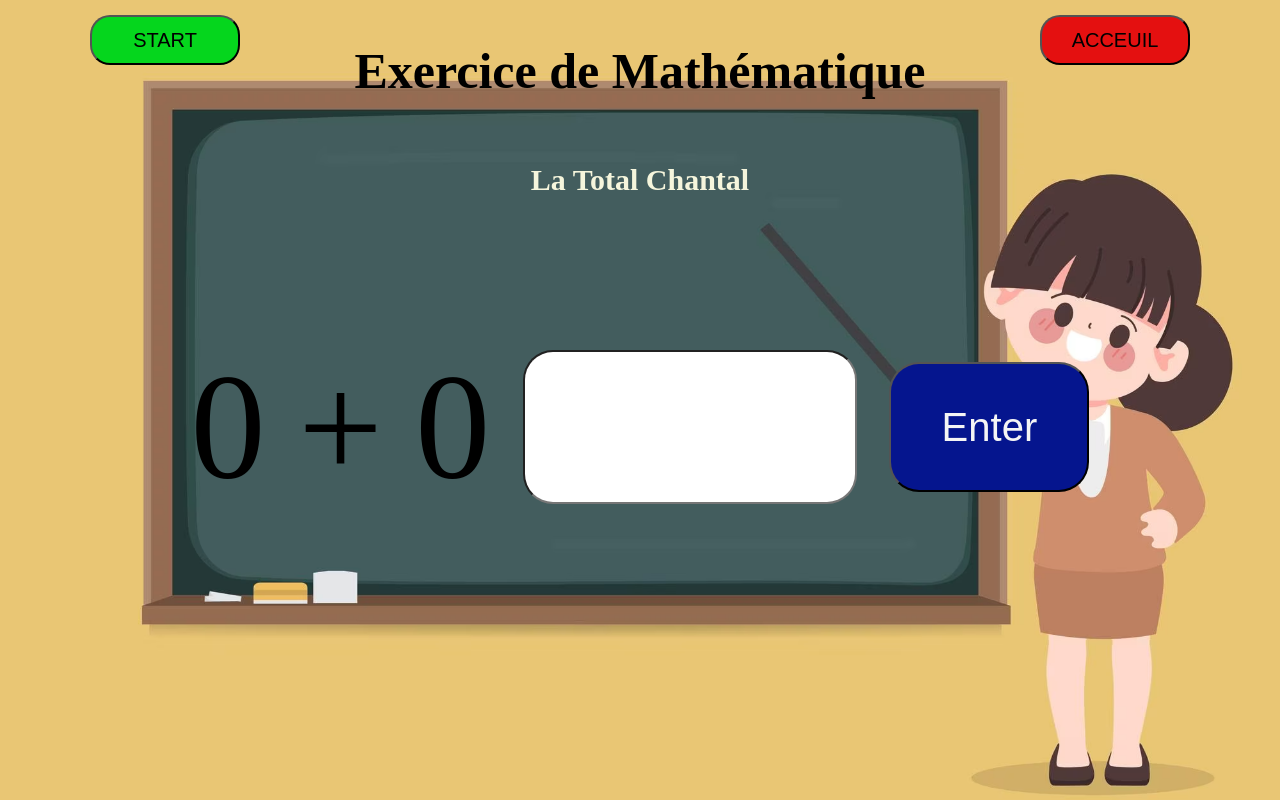
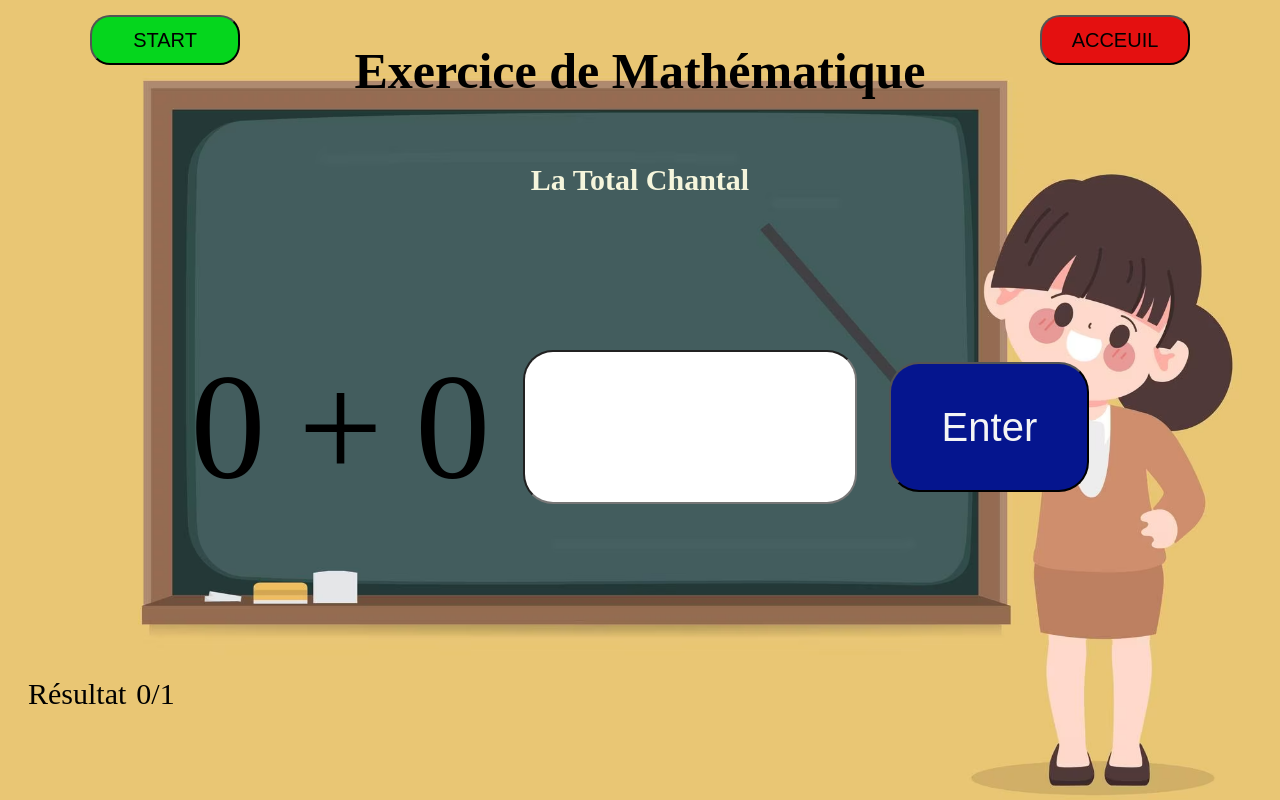
Before and after one commit to Cyrillecarre/jeu_remise_a_niveau_ce1_math, a plain HTML site: page pages/page1.html in a window 1280 px wide. Both pictures are taken after a click on the button "Enter". Drawn offline with Linux system fonts and the light colour scheme.

Commit message:
ajout compteur

```diff
--- a/pages/page1.html
+++ b/pages/page1.html
@@ -24,6 +24,12 @@
         <input type="text" id="resultat">
         <button type="submit" id="validation">Enter</button>
     </div>
+    <div class="result">
+        <p id="result">Résultat </p>
+        <p style="padding-left: 10px;" id="nbreponse">0</p>
+        <p>/</p>
+        <p id="nbessai">10</p>
+    </div>
     <script src="/pages/script1.js"></script>
 </body>
 </html>
--- a/pages/script1.js
+++ b/pages/script1.js
@@ -6,10 +6,14 @@ document.addEventListener("DOMContentLoaded", function () {
     var validationButton = document.getElementById("validation");
     var startButton = document.getElementById("start");
     var acceuil = document.getElementById("boutonA")
+    var totalEssaiElement = document.getElementById("nbessai")
+    var bonneReponseElement = document.getElementById("nbreponse")
 
     var premier = 0;
     var deuxieme = 0;
-    var operateurSymbole = "+"; // Déclarer operateurSymbole en tant que variable globale
+    var operateurSymbole = "+";
+    var totalEssai = 0;
+    var bonneReponse = 0;
 
     startButton.addEventListener("click", function () {
         premier = Math.floor(Math.random() * 100) + 1;
@@ -40,9 +44,11 @@ document.addEventListener("DOMContentLoaded", function () {
         } else {
             resultatAttendu = premier * deuxieme;
         }
+        totalEssai ++;
 
         if (parseInt(resultatInput.value) === resultatAttendu) {
             document.body.style.backgroundColor = "green";
+            bonneReponse++;
             console.log(resultatAttendu);
             resultatInput.value = "";
             setTimeout(function () {
@@ -57,6 +63,12 @@ document.addEventListener("DOMContentLoaded", function () {
                 document.body.style.backgroundColor = "inherit";
             }, 1500);
         }
+        totalEssaiElement.textContent = totalEssai;
+        bonneReponseElement.textContent = bonneReponse;
+
+        if (totalEssai >= 10) {
+            alert("Voici ton résultat, tu as: " + bonneReponse + "  Bonnes réponse sur 10!");
+        }
     });
 
     resultatInput.addEventListener("keyup", function(event) {
--- a/style.css
+++ b/style.css
@@ -115,3 +115,12 @@ body {
     background-color: rgb(5, 214, 29);
     font-size: 20px;
 }
+
+.result {
+    display: flex;
+    flex-direction: row;
+    padding-top: 100px;
+    font-size: 30px;
+    margin: 20px;
+
+}
```
Also changed, not shown: pages/page2.html (+6 -0 lines), pages/page3.html (+6 -0 lines), pages/page4.html (+6 -0 lines), pages/script2.js (+17 -2 lines), pages/script3.js (+17 -2 lines), pages/script4.js (+17 -2 lines).
